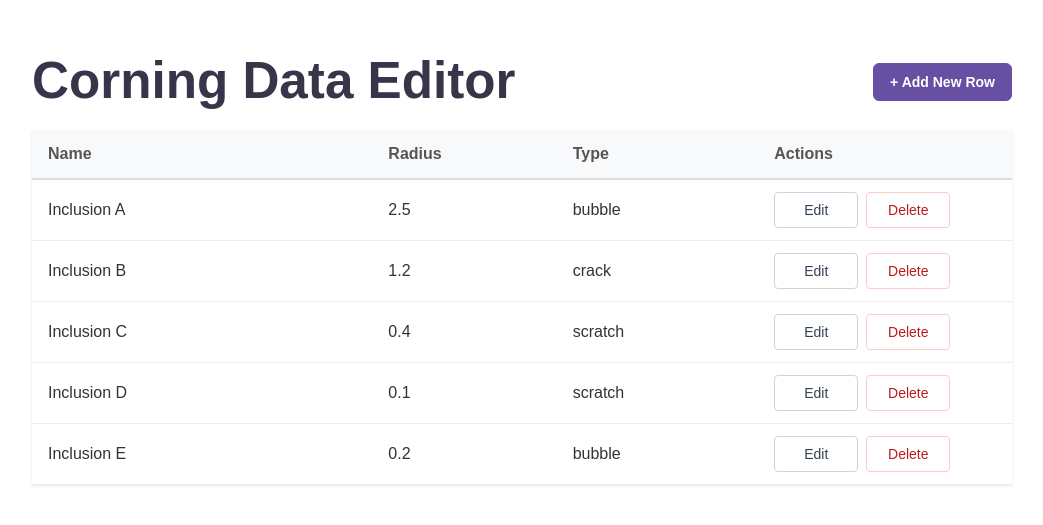
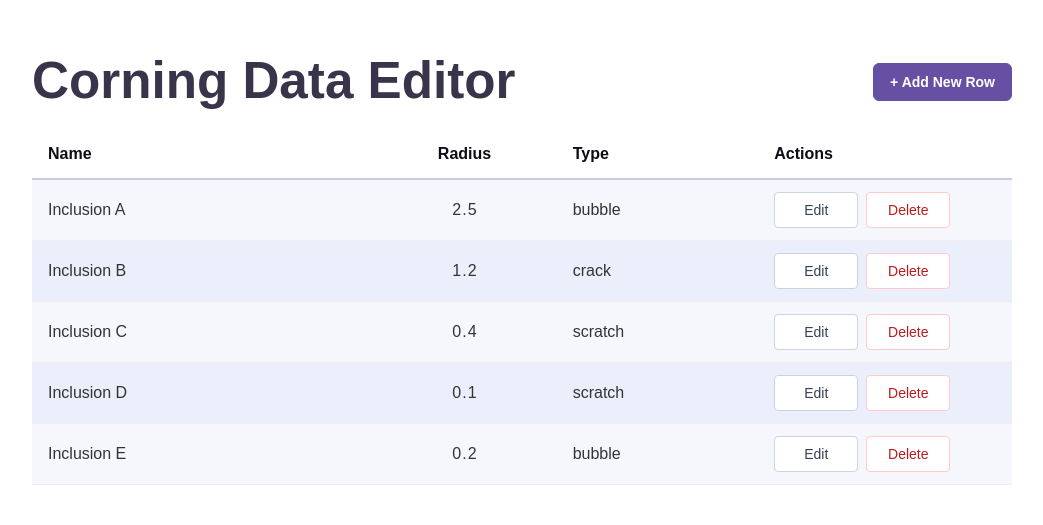
Before and after one commit to Ryleeing/visualization_task, a React (Vite) app: page / in a window 1280 px wide. Shown: the part 131-656 px from the top of the page, without its empty margins (118-1161 px from the left). Built offline with nearby package versions, Linux system fonts and the light colour scheme.

Commit message:
fix: change to zebra stripping to track horizontally, change the numerial alignment for quick scan

```diff
--- a/src/components/EditableTable.module.css
+++ b/src/components/EditableTable.module.css
@@ -5,19 +5,22 @@
   border-collapse: collapse;
   table-layout: fixed;
   margin: 20px auto 0;
-  box-shadow: 0 1px 3px rgba(0, 0, 0, 0.1);
 }
 
 .headerRow {
-  background-color: #f8f9fa;
+  background-color: #ffffff;
   text-align: left;
 }
 
 .th {
   padding: 12px 16px;
-  border-bottom: 2px solid #ddd;
-  color: #555;
+  border-bottom: 2px solid #c4cde4;
+  color: #0d0c15;
   font-weight: 600;
+}
+
+.numberHeader {
+  text-align: center;
 }
 
 .th:nth-child(1) {
--- a/src/components/EditableTable.tsx
+++ b/src/components/EditableTable.tsx
@@ -13,7 +13,7 @@
       <thead>
         <tr className={styles.headerRow}>
           <th className={styles.th}>Name</th>
-          <th className={styles.th}>Radius</th>
+          <th className={`${styles.th} ${styles.numberHeader}`}>Radius</th>
           <th className={styles.th}>Type</th>
           <th className={styles.th}>Actions</th>
         </tr>
--- a/src/components/TableRow.module.css
+++ b/src/components/TableRow.module.css
@@ -2,14 +2,45 @@
   transition: background-color 0.2s ease;
 }
 
+.row:nth-child(odd) {
+  background-color: #f5f7fd;
+}
+
+.row:nth-child(even) {
+  background-color: #ebeffb;
+}
+
 .row:hover {
-  background-color: #fcfcfc; /* when hover it becomes slightly brighter, improving user experience */
+  background-color: #e1e7f9; /* when hover it becomes slightly darker, improving user experience */
 }
 
 .cell {
   padding: 12px 16px;
   border-bottom: 1px solid #eee;
   color: #333;
+}
+
+.radiusCell {
+  text-align: left;
+}
+
+.radiusValue {
+  width: 100%;
+  display: inline-grid;
+  grid-template-columns: minmax(0, 1fr) auto minmax(0, 1fr);
+  font-variant-numeric: tabular-nums;
+}
+
+.radiusInteger {
+  text-align: right;
+}
+
+.radiusDot {
+  padding: 0 1px;
+}
+
+.radiusFraction {
+  text-align: left;
 }
 
 .actions {
--- a/src/components/TableRow.tsx
+++ b/src/components/TableRow.tsx
@@ -12,6 +12,7 @@
   const isNewItem = item.name === ""; // UX details: if name is empty, we treat it as a new item and directly enter edit mode
   const [isEditing, setIsEditing] = useState(isNewItem);
   const [draft, setDraft] = useState<Inclusion>(item);
+  const [radiusIntegerPart, radiusFractionPart = ''] = String(item.radius).split('.');
 
 /**processing 3 logic of button */
   const handleEditClick = () => {
@@ -62,7 +63,7 @@
         <td className={styles.cell}>
           <input
             type="number"
-            step="0.1"
+            step="any"
             className={styles.input}
             value={Number.isNaN(draft.radius) ? '' : draft.radius}
 
@@ -101,7 +102,13 @@
   return (
     <tr className={styles.row}>
       <td className={styles.cell}>{item.name}</td>
-      <td className={styles.cell}>{item.radius}</td>
+      <td className={`${styles.cell} ${styles.radiusCell}`}>
+        <span className={styles.radiusValue}>
+          <span className={styles.radiusInteger}>{radiusIntegerPart}</span>
+          <span className={styles.radiusDot}>{radiusFractionPart ? '.' : ''}</span>
+          <span className={styles.radiusFraction}>{radiusFractionPart}</span>
+        </span>
+      </td>
       <td className={styles.cell}>{item.type}</td>
       <td className={styles.cell}>
         <div className={styles.actions}>
```
Also changed, not shown: 1 other file (tests, documents, lock files or other folders).
